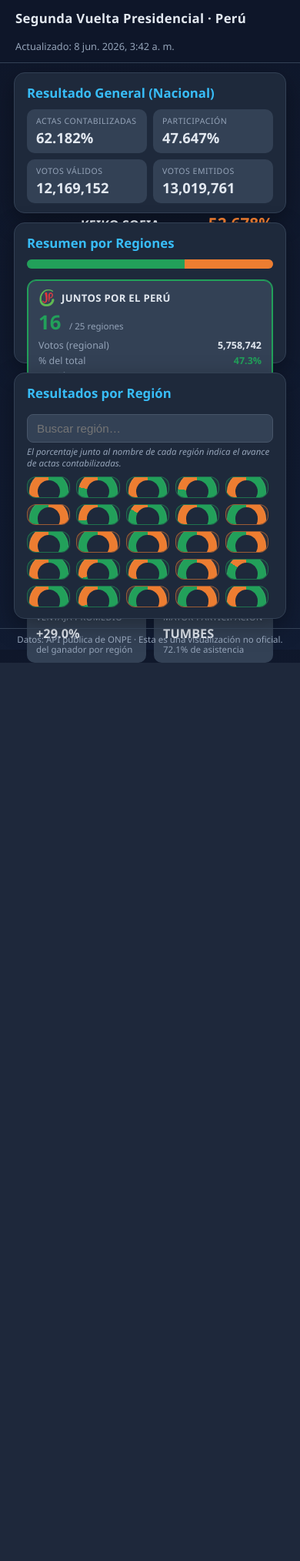
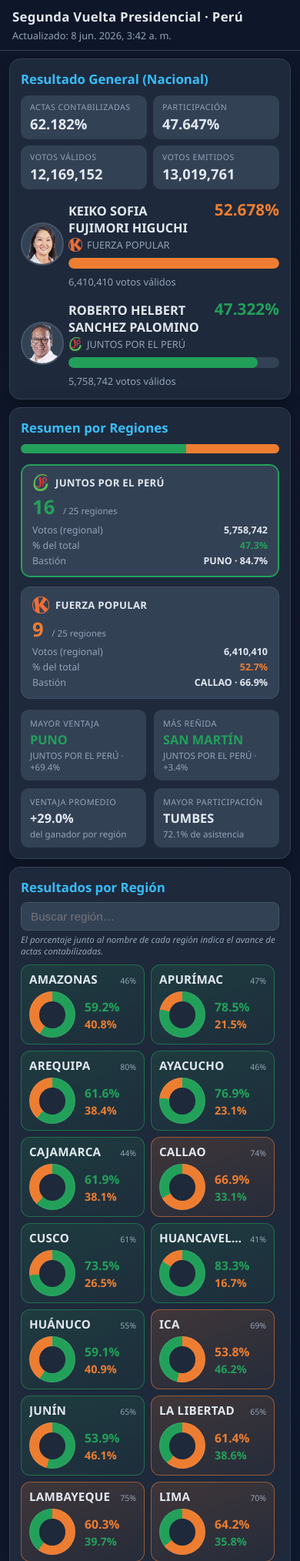
Before and after one commit to Azgaf012/resultados-segunda-vuelta-peru, a Flask app: page / in a window 390 px wide. Shown: the top 2028 px of the page at 77% size. Before the commit the page ends 861 px from the top, so only its background shows below. Run offline with Flask 3, Linux system fonts and the light colour scheme; data that the repository does not hold is empty.

Commit message:
Responsive para moviles: layout en una columna, grilla adaptable y tarjetas legibles

```diff
--- a/src/static/css/styles.css
+++ b/src/static/css/styles.css
@@ -115,12 +115,18 @@ body {
 }
 
 @media (max-width: 900px) {
+  html,
   body {
+    height: auto;
+  }
+  body {
+    height: auto;
+    min-height: 100vh;
     overflow: auto;
   }
   .container {
     grid-template-columns: 1fr;
-    grid-template-rows: auto auto minmax(320px, 1fr);
+    grid-template-rows: auto auto auto;
     grid-template-areas:
       "general"
       "resumen"
@@ -129,6 +135,15 @@ body {
   .card--general,
   .card--resumen {
     overflow-y: visible;
+  }
+  .card--regiones {
+    overflow: visible;
+  }
+  .grid-regiones {
+    overflow-y: visible;
+    grid-template-columns: repeat(auto-fill, minmax(150px, 1fr));
+    grid-auto-rows: auto;
+    padding-right: 0;
   }
 }
 
@@ -668,10 +683,67 @@ body {
 }
 
 @media (max-width: 540px) {
+  .header__inner {
+    flex-direction: column;
+    align-items: flex-start;
+    gap: 4px;
+    padding: 10px 16px;
+  }
   .header__title {
     font-size: 1.05rem;
   }
+  .container {
+    padding: 10px 12px;
+    gap: 10px;
+  }
+  .card {
+    padding: 14px;
+  }
+  .card__header {
+    flex-direction: column;
+    align-items: stretch;
+    gap: 8px;
+  }
   .selector {
     width: 100%;
+    min-width: 0;
+  }
+  .grid-regiones {
+    grid-template-columns: repeat(2, minmax(0, 1fr));
+  }
+  .region__cuerpo {
+    flex-direction: row;
+    justify-content: flex-start;
+    gap: 12px;
+  }
+  .donut {
+    --tam: 60px;
+  }
+  .region__leyenda {
+    flex-direction: column;
+    align-items: flex-start;
+    gap: 2px;
+  }
+  .region__nombre {
+    font-size: 0.95rem;
+  }
+  .region-cand {
+    font-size: 0.9rem;
+  }
+  .region-cand--lider {
+    font-size: 0.98rem;
+  }
+  /* En móvil, los detalles del tooltip ya se ven en la tarjeta: lo ocultamos. */
+  .region-tooltip {
+    display: none !important;
+  }
+  .candidatos--general .candidato {
+    grid-template-columns: 48px 1fr;
   }
 }
+
+@media (max-width: 360px) {
+  .grid-regiones {
+    grid-template-columns: 1fr;
+  }
+}
```
